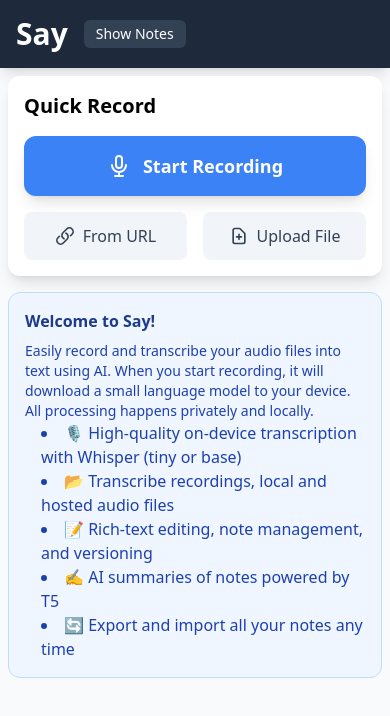
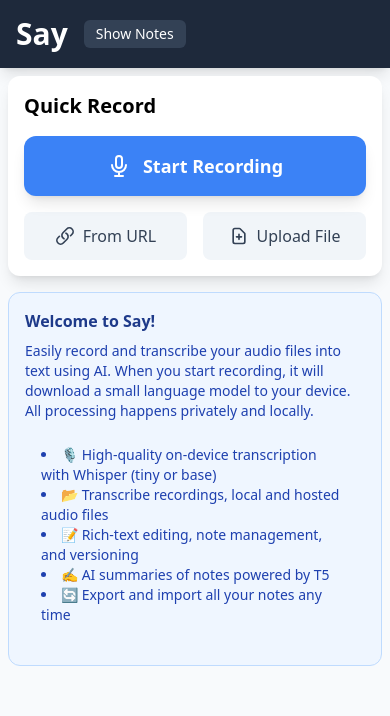
Before and after one commit to psimyn/say, a React (Vite) app: page / in a window 390 px wide. Shown: the top 716 px of the page. Built offline with nearby package versions, Linux system fonts and the light colour scheme.

Commit message:
small text ux correction

```diff
--- a/src/App.tsx
+++ b/src/App.tsx
@@ -263,7 +263,7 @@
         Easily record and transcribe your audio files into text using AI. When you start recording,
         it will download a small language model to your device. All processing happens privately and locally.
     </p>
-    <ul className="list-disc list-inside pl-4 text-blue-800 md:p-6">
+    <ul className="text-sm md:text-base list-disc list-inside pl-4 text-blue-800 md:p-6 p-6">
         <li>🎙️ High-quality on-device transcription with Whisper (tiny or base)</li>
         <li>📂 Transcribe recordings, local and hosted audio files</li>
         <li>📝 Rich-text editing, note management, and versioning</li>
```
